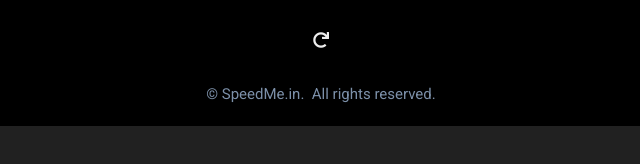
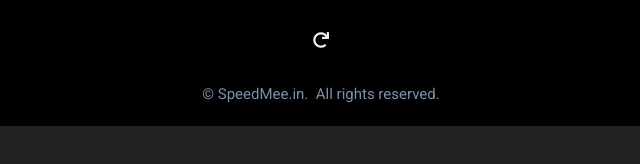
Before and after one commit to samsujjohalaskar/SpeedMee, a plain HTML site: page index.html in a window 1280 px wide. Shown: the part 588-752 px from the top of the page, 319-959 px from the left. Drawn offline with nearby package versions, Linux system fonts and the light colour scheme.

Commit message:
second commit

```diff
--- a/index.html
+++ b/index.html
@@ -5,7 +5,7 @@
     <meta name="viewport" content="width=device-width, initial-scale=1, shrink-to-fit=no">
     <meta name="description" content="This Speed Typing Test will give you an acuurate speed test and help increase your typing speed"/>
 
-    <title>Typing Test</title>
+    <title>SpeedMee</title>
 
     <link rel="icon" href="icon.ico">
 
@@ -66,7 +66,7 @@
         </a>
       </div>
 
-      <footer class="center">© SpeedMe.in.&nbsp; All rights reserved.
+      <footer class="center">© SpeedMee.in.&nbsp; All rights reserved.
       </footer>
     </div>
 
```
Also changed, not shown: 2 other files.
